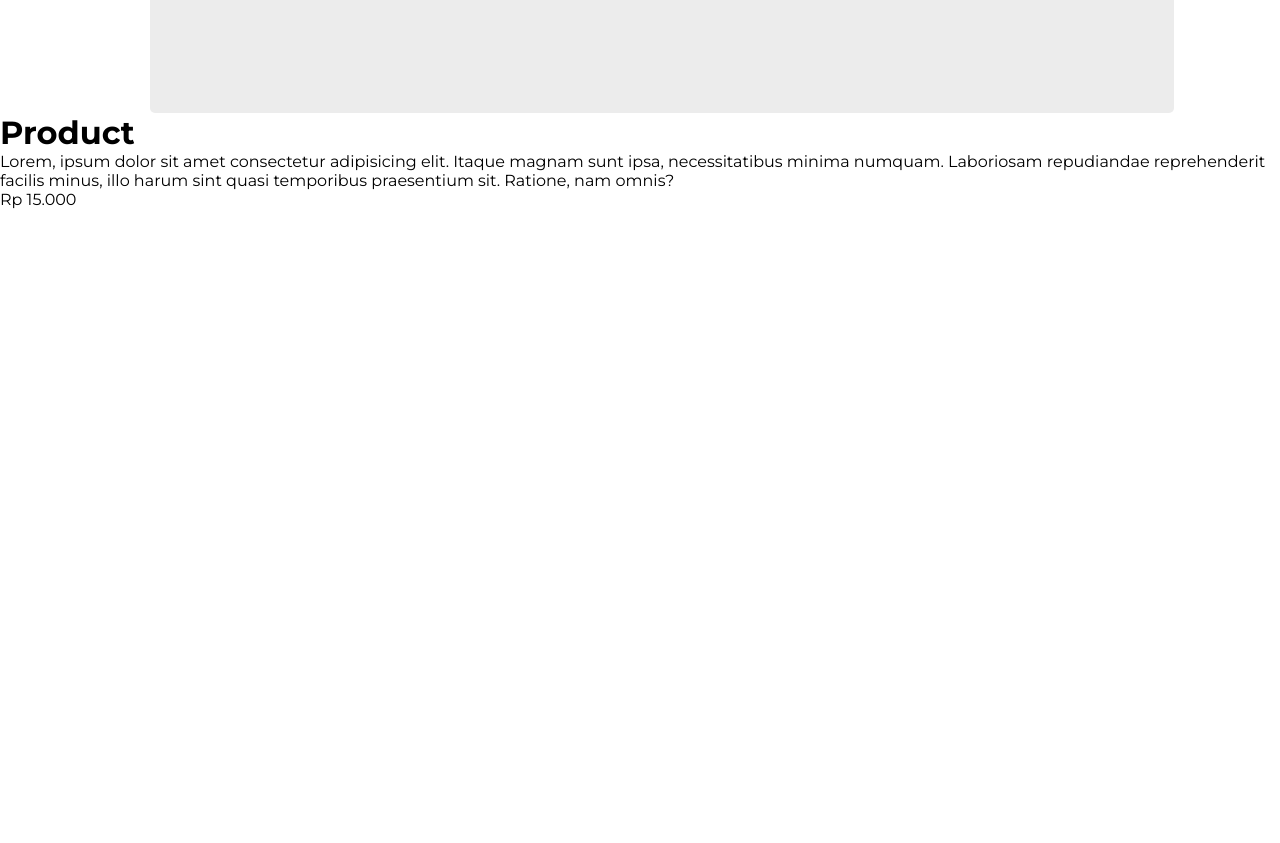
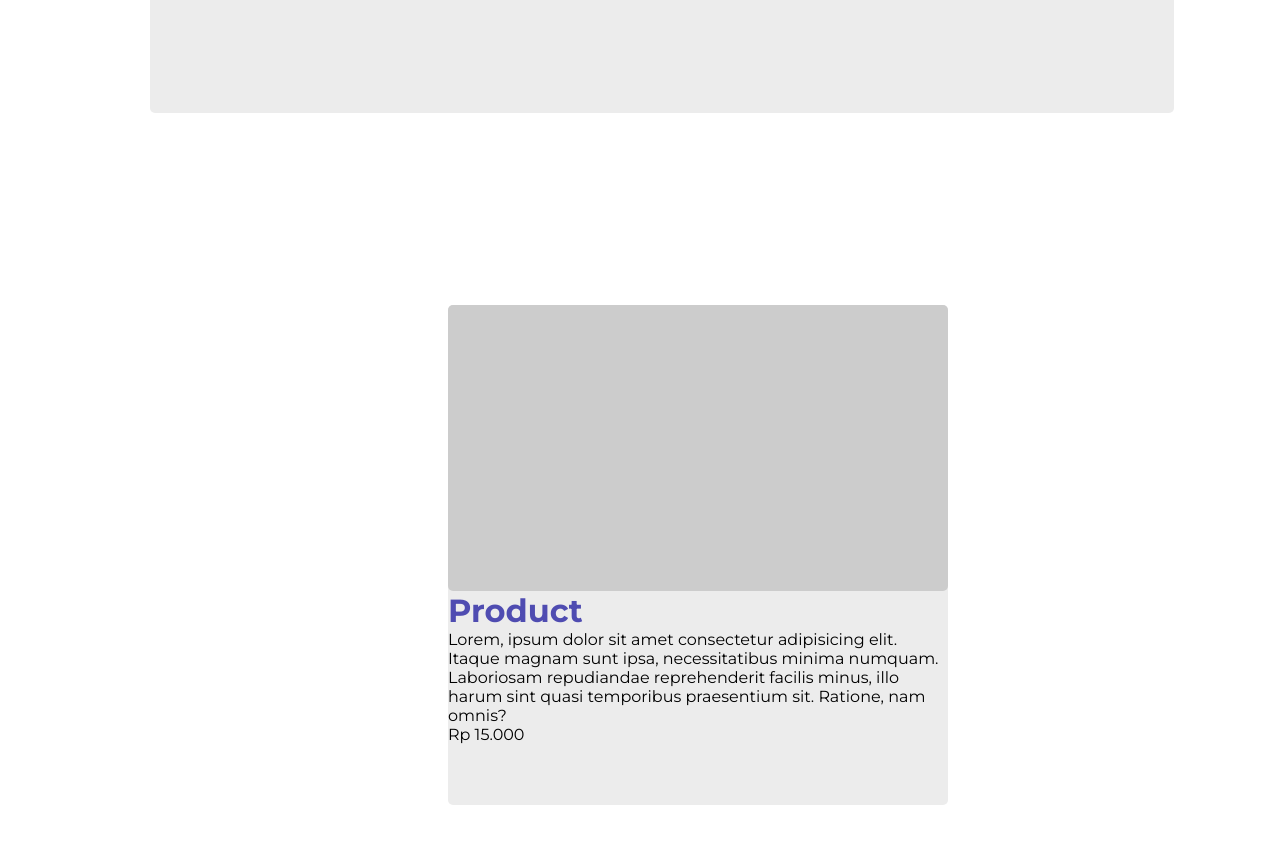
Before and after one commit to azanra/personal-product-landing-page, a React (Vite) app: page / in a window 1280 px wide. Shown: the part 1341-2184 px from the top of the page. Before the commit the page ends 1550 px from the top, so only its background shows below. Built offline with nearby package versions, Linux system fonts and the light colour scheme.

Commit message:
Position, size, and style product item, container

```diff
--- a/src/App.css
+++ b/src/App.css
@@ -45,6 +45,10 @@ body {
     font-family: "Montserrat" ;
 }
 
+.border-radius {
+    border-radius: var(--element-border-radius);
+}
+
 .header-section {
     margin: var(--header-margin);
 }
@@ -65,11 +69,24 @@ body {
     padding: var(--order-section-padding);
 }
 
+.order-image-width {
+    width: var(--order-image-width);
+}
+
+.product-image {
+    height: calc(var(--order-image-height) / 1.75);
+}
+
+.order-image-height {
+    height: var(--order-image-height);
+}
+
 .order-image {
-    width: var(--order-image-width);
-    height: var(--order-image-height);
     background-color: var(--order-image-bg-color);
-    border-radius: var(--element-border-radius);
+}
+
+.product-container {
+    margin: 15% 0 20% 35%;
 }
 
 .colored-span-text {
@@ -80,14 +97,9 @@ body {
     font-size: var(--order-text-font-size);
 }
 
-.order-text-container {
-    width: var(--order-image-width);
-}
-
 .order-btn {
     background-color: var(--order-color);
     border: 1px solid white;
-    border-radius: var(--element-border-radius);
     padding: var(--order-btn-padding);
     color: var(--white-text-color);
     font-weight: var(--order-text-weight);
@@ -139,7 +151,6 @@ body {
     padding: var(--about-padding);
     width: var(--about-container-width);
     margin-left: var(--about-container-margin);
-    border-radius: var(--element-border-radius);
     margin-top: var(--element-container-gap);
 }
 
--- a/src/modules/body/about/about.jsx
+++ b/src/modules/body/about/about.jsx
@@ -4,7 +4,7 @@ import "../../../App.css";
 
 function AboutContainer() {
     return (
-        <div className="container-bg-color element-top-gap flex-space-between about-container">
+        <div className="container-bg-color element-top-gap flex-space-between about-container border-radius">
             <div>
                 <AboutImage/>
             </div>
--- a/src/modules/body/about/image/image.jsx
+++ b/src/modules/body/about/image/image.jsx
@@ -3,7 +3,7 @@ import "../../../../App.css";
 function AboutImage() {
     return (
         <div className="about-image-container">
-            <div className="about-image-item order-image about-image">
+            <div className="about-image-item order-image about-image border-radius">
 
             </div>
         </div>
--- a/src/modules/body/order/button/button.jsx
+++ b/src/modules/body/order/button/button.jsx
@@ -1,7 +1,7 @@
 function OrderButton() {
     return (
         <div>
-            <button className="order-btn element-top-gap">Order</button>
+            <button className="order-btn element-top-gap border-radius">Order</button>
         </div>
     )
 }
--- a/src/modules/body/order/image/image.jsx
+++ b/src/modules/body/order/image/image.jsx
@@ -1,7 +1,7 @@
 function OrderImage() {
     return (
         <div className="order-image-container">
-            <div className="order-image"></div>
+            <div className="order-image order-image-height order-image-width border-radius"></div>
         </div>
     )
 }
--- a/src/modules/body/product/image/image.jsx
+++ b/src/modules/body/product/image/image.jsx
@@ -1,8 +1,6 @@
 function ProductImage({image}) {
     return (
-        <div>
-            <div>{image}</div>
-        </div>
+            <div className="order-image-width order-image product-image product-image border-radius">{image}</div>
     )
 }
 
--- a/src/modules/body/product/product.jsx
+++ b/src/modules/body/product/product.jsx
@@ -14,7 +14,7 @@ function ProductContainer() {
     return (
             productArr.map((product, index) => {
                 return (
-                    <div key={product.id}>
+                    <div key={product.id} className="order-image-width product-container container-bg-color order-image-height border-radius">
                             <ProductImage
                                 image = {product.image}
                             />
--- a/src/modules/body/product/text/text.jsx
+++ b/src/modules/body/product/text/text.jsx
@@ -2,7 +2,7 @@ function ProductText({name, description, price}) {
     return (
         <div>
             <div>
-                <h1>{name}</h1>
+                <h1 className="colored-span-text">{name}</h1>
                 <p>{description}</p>
             </div>
             <div>
```
Lines whose indentation alone changed are shown as unchanged.
